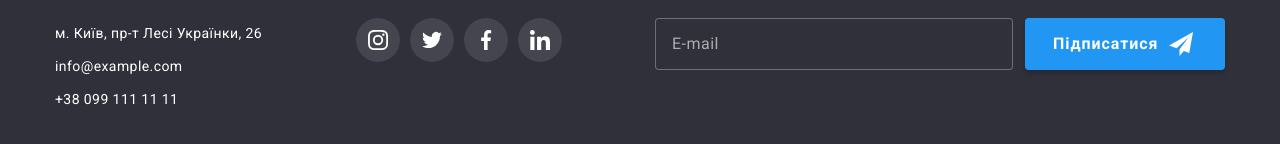
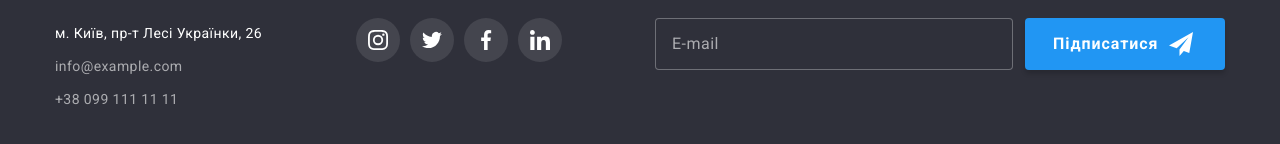
Before and after one commit to apreutes/goit-markup-hw-07, a plain HTML site: page index.html in a window 1280 px wide. Shown: the part 2766-2910 px from the top of the page. Drawn offline with nearby package versions, Linux system fonts and the light colour scheme.

Commit message:
fix problems 1.0

```diff
--- a/index.html
+++ b/index.html
@@ -404,12 +404,16 @@
                 >
               </li>
               <li class="address-list__item">
-                <a class="address-list__link contacts-link link" href="mailto:info@example.com"
+                <a
+                  class="address-list__link footer-contacts contacts-link link"
+                  href="mailto:info@example.com"
                   >info@example.com</a
                 >
               </li>
               <li class="address-list__item">
-                <a class="address-list__link contacts-link link" href="tel:+380991111111"
+                <a
+                  class="address-list__link footer-contacts contacts-link link"
+                  href="tel:+380991111111"
                   >+38 099 111 11 11</a
                 >
               </li>
--- a/sass/layout/_footer.scss
+++ b/sass/layout/_footer.scss
@@ -21,6 +21,10 @@
 
 .address-list__link {
     color: var(--primary-white-color);
+}
+
+.footer-contacts {
+    color: rgba(255, 255, 255, 0.6);
 }
 
 /* Соцмережі */
```
Also changed, not shown: portfolio.html (+6 -2 lines), css/main.css, css/main.min.css, 2 other files.
